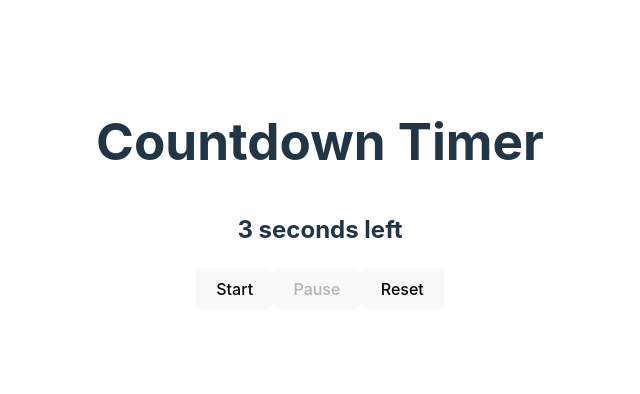
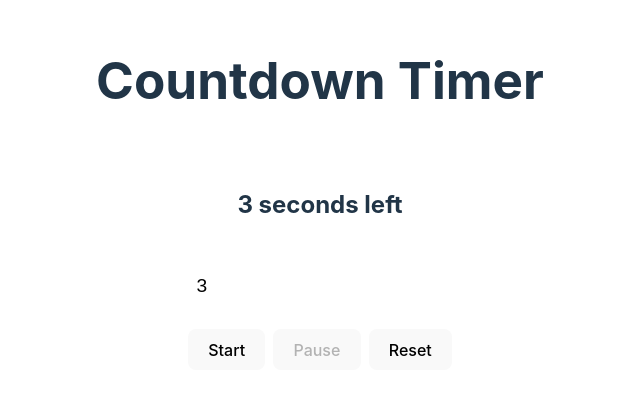
Before and after one commit to j-mattias/exercise-react-countdown-timer, a React (Vite) app: page / in a window 1280 px wide. Shown: the part 210-604 px from the top of the page, without its empty margins (320-960 px from the left). Built offline with nearby package versions, Linux system fonts and the light colour scheme.

Commit message:
Add challenge code, and user feedback

```diff
--- /dev/null
+++ b/src/components/CountdownTimer.css
@@ -0,0 +1,32 @@
+.countdown {
+  display: flex;
+  flex-direction: column;
+  gap: 1rem;
+  align-items: center;
+
+  & .input-wrapper {
+    display: flex;
+    flex-direction: column;
+    position: relative;
+
+    & .timer-input {
+      padding: 1rem;
+      font-size: 1.2rem;
+      border-radius: 8px;
+      border: none;
+      background-color: none;
+    }
+
+    & label {
+      position: absolute;
+      top: -50%;
+      left: 1%;
+      color: rgb(243, 104, 80);
+    }
+  }
+
+  & .button-wrapper {
+    display: flex;
+    gap: 0.5rem;
+  }
+}
--- a/src/components/CountdownTimer.tsx
+++ b/src/components/CountdownTimer.tsx
@@ -1,10 +1,13 @@
 import { useEffect, useRef, useState } from "react";
+
+import "./CountdownTimer.css";
 
 const TIME = 3;
 
 function CountdownTimer() {
   const [timeLeft, setTimeLeft] = useState<number>(TIME);
   const [isActive, setIsActive] = useState<boolean>(false);
+  const [time, setTime] = useState<number>(TIME);
 
   // https://stackoverflow.com/questions/65638439/type-for-useref-if-used-with-setinterval-react-typescript
   const timerRef = useRef<ReturnType<typeof setInterval> | null>(null);
@@ -29,11 +32,37 @@ function CountdownTimer() {
     // not be able to check if timeLeft is 0
   }, [isActive, timeLeft]);
 
+  // Update timeLeft and time value when input field is changed
+  const handleInput: React.ChangeEventHandler<HTMLInputElement> = (e) => {
+    const value = parseInt(e.target.value);
+
+    setTimeLeft(value);
+    setTime(value);
+  };
+
   return (
     <section className="countdown">
       <h1>Countdown Timer</h1>
-      <h2>{timeLeft} seconds left</h2>
-      <button disabled={isActive || timeLeft <= 0} onClick={() => setIsActive(true)}>
+      {timeLeft > 0 ? <h2>{timeLeft} seconds left</h2> : <h2>Timer finished!</h2>}
+
+      <div className="input-wrapper">
+        <label htmlFor="set-time">{isNaN(time) ? "Enter a valid number" : null}</label>
+        <input
+          id="set-time"
+          onChange={(e) => handleInput(e)}
+          type="number"
+          min="0"
+          className="timer-input"
+          /* Cast to string to avoid error */
+          value={String(time)}
+          placeholder="10"
+        />
+      </div>
+      <div className="button-wrapper">
+        <button
+          disabled={isActive || timeLeft <= 0 || isNaN(time)}
+          onClick={() => setIsActive(true)}
+        >
           Start
         </button>
         <button disabled={!isActive} onClick={() => setIsActive(false)}>
@@ -41,12 +70,13 @@ function CountdownTimer() {
         </button>
         <button
           onClick={() => {
-          setTimeLeft(TIME);
+            setTimeLeft(time);
             setIsActive(false);
           }}
         >
           Reset
         </button>
+      </div>
     </section>
   );
 }
```
Lines whose indentation alone changed are shown as unchanged.
